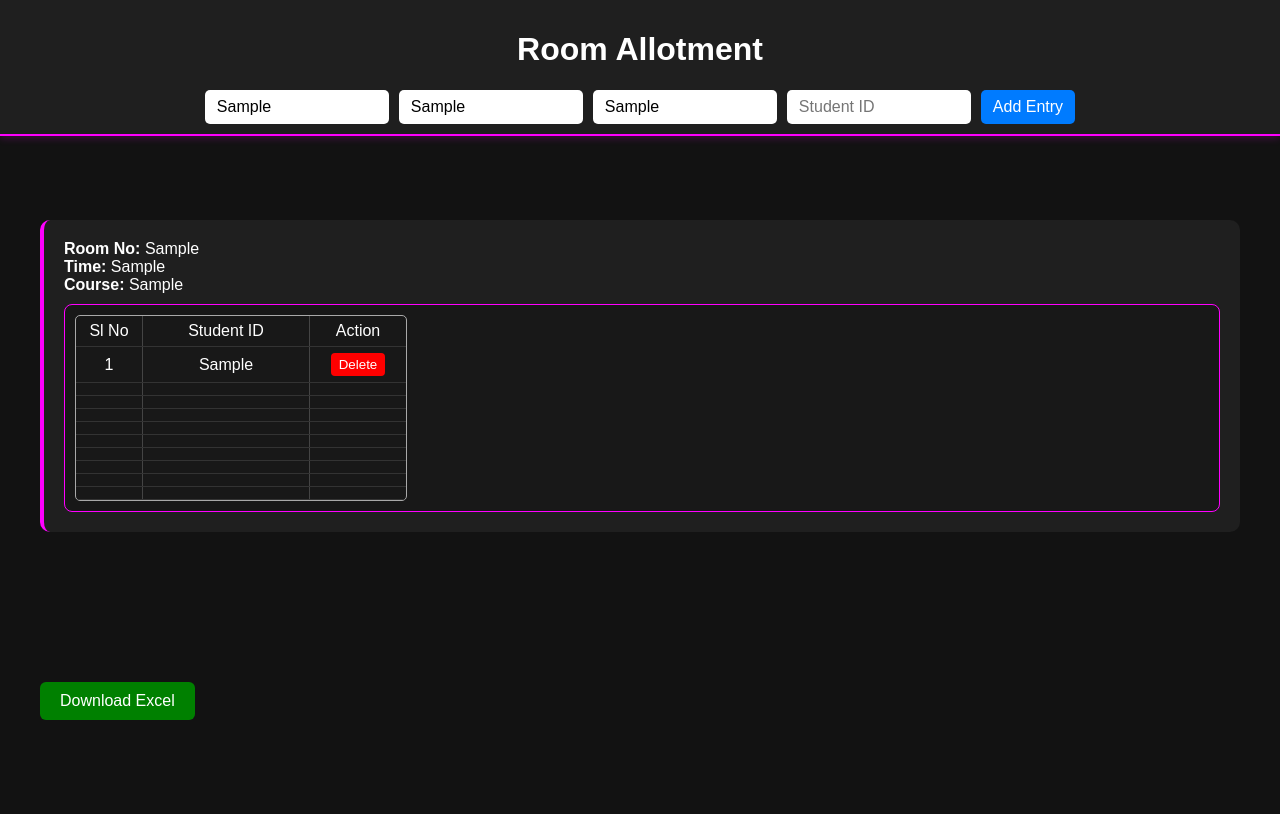
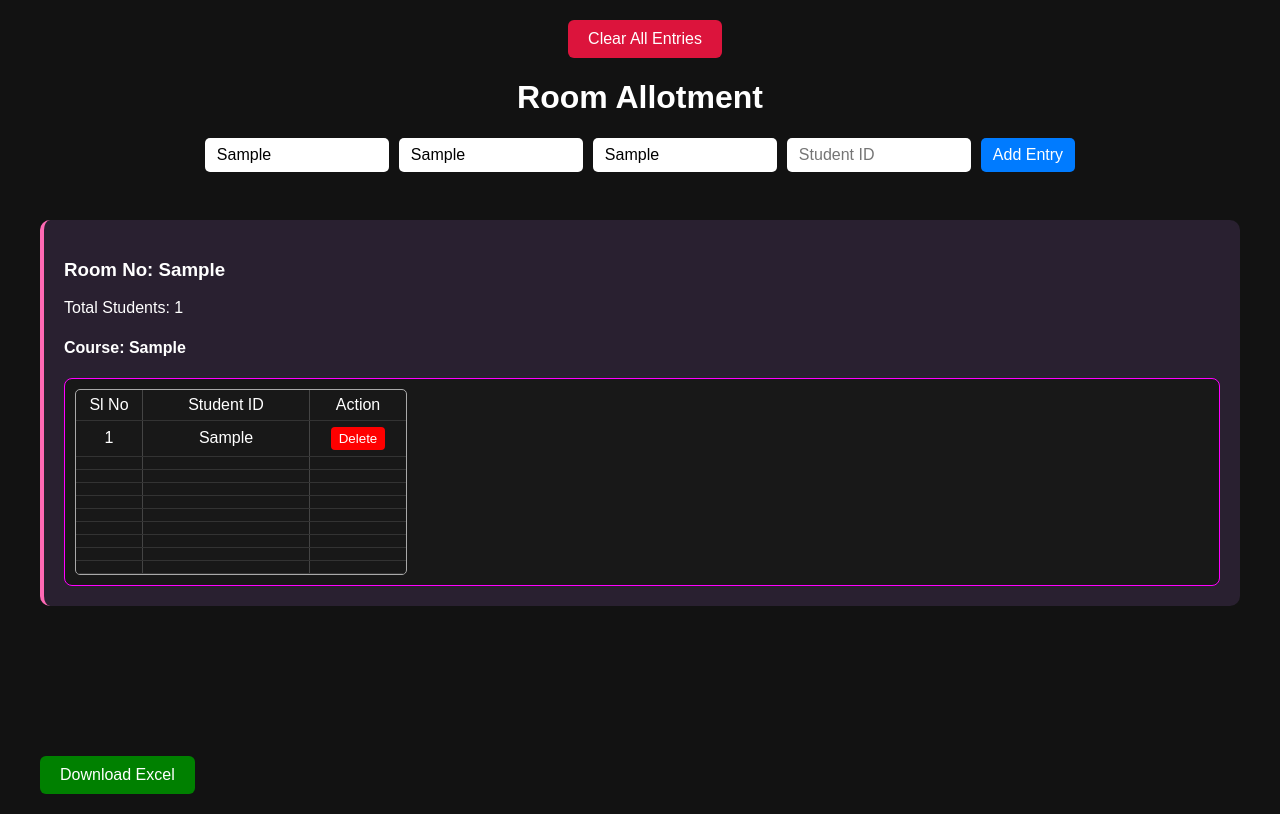
Before and after one commit to DeepakRajDmaranadu/ROOM-ALLOTMENT-V2, a React (Create React App) app: page / in a window 1280 px wide. Both pictures are taken after typing "Sample", "Sample", "Sample", "Sample" into the empty fields and a click on the button "Add Entry". Built offline with nearby package versions, Linux system fonts and the light colour scheme.

Commit message:
new commit

```diff
--- a/src/App.css
+++ b/src/App.css
@@ -1,3 +1,4 @@
+/* App.css */
 body {
   margin: 0;
   font-family: Arial, sans-serif;
@@ -16,12 +17,12 @@ body {
   top: 0;
   left: 0;
   right: 0;
-  background-color: #1f1f1f;
+  background-color:#121212;
   padding: 10px 0;
   z-index: 1000;
-  border-bottom: 2px solid fuchsia;
+  /* border-bottom: 2px solid fuchsia; */
   text-align: center;
-  box-shadow: 0 2px 8px rgba(255, 0, 255, 0.2);
+  /* box-shadow: 0 2px 8px rgba(255, 0, 255, 0.2); */
 }
 
 .form {
@@ -66,16 +67,36 @@ body {
 }
 
 .room {
-  background-color: #1f1f1f;
   margin-bottom: 30px;
   padding: 20px;
   border-radius: 10px;
-  border-left: 4px solid fuchsia;
   transition: transform 0.2s ease;
 }
 
 .room:hover {
   transform: scale(1.01);
+}
+
+/* Different colors for rooms */
+.pink {
+  background-color: #292030;
+  border-left: 4px solid hotpink;
+}
+.blue {
+  background-color: #1f2633;
+  border-left: 4px solid #3399ff;
+}
+.green {
+  background-color: #1f3326;
+  border-left: 4px solid #66cc66;
+}
+.orange {
+  background-color: #332a1f;
+  border-left: 4px solid orange;
+}
+.purple {
+  background-color: #2b1f33;
+  border-left: 4px solid violet;
 }
 
 .room-header {
@@ -141,7 +162,7 @@ body {
 }
 
 .delete-btn {
-  background-color: red;
+  background-color:red;
   color: white;
   padding: 4px 8px;
   border: none;
@@ -171,7 +192,24 @@ body {
 }
 
 @media (max-width: 480px) {
-  .room{
+  .room {
     margin-top: 300px;
   }
 }
+
+.clear-btn {
+  margin-top: 10px;
+  padding: 10px 20px;
+  background-color: crimson;
+  color: white;
+  border: none;
+  border-radius: 6px;
+  font-size: 16px;
+  cursor: pointer;
+  transition: background 0.3s ease;
+  margin-left: 10px;
+}
+
+.clear-btn:hover {
+  background-color: darkred;
+}
--- a/src/App.js
+++ b/src/App.js
@@ -1,13 +1,21 @@
-import React, { useState } from "react";
+// App.jsx
+import React, { useState, useEffect } from "react";
 import * as XLSX from "xlsx";
-import "./App.css"; // Optional if using your own CSS
+import "./App.css";
 
 export default function App() {
   const [room, setRoom] = useState("");
   const [time, setTime] = useState("");
   const [course, setCourse] = useState("");
   const [studentId, setStudentId] = useState("");
-  const [entries, setEntries] = useState([]);
+  const [entries, setEntries] = useState(() => {
+    const saved = localStorage.getItem("roomEntries");
+    return saved ? JSON.parse(saved) : [];
+  });
+
+  useEffect(() => {
+    localStorage.setItem("roomEntries", JSON.stringify(entries));
+  }, [entries]);
 
   const handleAddEntry = () => {
     if (!room || !time || !course || !studentId) {
@@ -17,7 +25,6 @@ export default function App() {
 
     setEntries([...entries, { room, time, course, studentId }]);
 
-    // Auto-increment student ID
     const match = studentId.match(/^(.*?)(\d+)$/);
     if (match) {
       const prefix = match[1];
@@ -33,31 +40,29 @@ export default function App() {
   };
 
   const handleDownload = () => {
-    const groupedByRoom = entries.reduce((acc, e) => {
-      if (!acc[e.room]) acc[e.room] = [];
-      acc[e.room].push(e);
+    const grouped = entries.reduce((acc, e) => {
+      if (!acc[e.room]) acc[e.room] = {};
+      if (!acc[e.room][e.course]) acc[e.room][e.course] = [];
+      acc[e.room][e.course].push(e);
       return acc;
     }, {});
 
     const wb = XLSX.utils.book_new();
     const sheetData = [];
 
-    Object.keys(groupedByRoom).forEach((room) => {
-      const students = groupedByRoom[room];
-      const { time, course } = students[0];
+    Object.entries(grouped).forEach(([room, courseObj]) => {
+      sheetData.push([`Room No: ${room}`]);
 
-      sheetData.push([`Room No: ${room}`]);
+      Object.entries(courseObj).forEach(([course, students]) => {
+        const { time } = students[0];
         sheetData.push([`Time: ${time}`]);
         sheetData.push([`Course: ${course}`]);
         sheetData.push([]);
 
         const maxRows = 10;
         const totalCols = Math.ceil(students.length / maxRows);
-
         const headerRow = [];
-      for (let i = 0; i < totalCols; i++) {
-        headerRow.push("Sl No", "Student ID");
-      }
+        for (let i = 0; i < totalCols; i++) headerRow.push("Sl No", "Student ID");
         sheetData.push(headerRow);
 
         for (let row = 0; row < maxRows; row++) {
@@ -72,7 +77,8 @@ export default function App() {
           }
           sheetData.push(rowData);
         }
-
+        sheetData.push([]);
+      });
       sheetData.push([]);
     });
 
@@ -82,69 +88,82 @@ export default function App() {
   };
 
   const groupedEntries = entries.reduce((acc, e, idx) => {
-    if (!acc[e.room]) acc[e.room] = [];
-    acc[e.room].push({ ...e, index: idx });
+    if (!acc[e.room]) acc[e.room] = {};
+    if (!acc[e.room][e.course]) acc[e.room][e.course] = [];
+    acc[e.room][e.course].push({ ...e, index: idx });
     return acc;
   }, {});
+
+  const getRoomColorClass = (roomName) => {
+    const roomIndex = Object.keys(groupedEntries).indexOf(roomName);
+    const colorClasses = ["pink", "blue", "green", "orange", "purple"];
+    return colorClasses[roomIndex % colorClasses.length];
+  };
 
   return (
     <div className="container">
       <div className="form-container">
+        <button
+          className="clear-btn"
+          onClick={() => {
+            if (window.confirm("Are you sure you want to clear all entries?")) {
+              localStorage.removeItem("roomEntries");
+              setEntries([]);
+            }
+          }}
+        >
+          Clear All Entries
+        </button>
+
         <h1>Room Allotment</h1>
         <div className="form">
-          <input
-            type="text"
-            placeholder="Room Number"
-            value={room}
-            onChange={(e) => setRoom(e.target.value)}
-          />
-          <input
-            type="text"
-            placeholder="Time"
-            value={time}
-            onChange={(e) => setTime(e.target.value)}
-          />
-          <input
-            type="text"
-            placeholder="Course"
-            value={course}
-            onChange={(e) => setCourse(e.target.value)}
-          />
+          <input type="text" placeholder="Room Number" value={room} onChange={(e) => setRoom(e.target.value)} />
+          <input type="text" placeholder="Time" value={time} onChange={(e) => setTime(e.target.value)} />
+          <input type="text" placeholder="Course" value={course} onChange={(e) => setCourse(e.target.value)} />
           <input
             type="text"
             placeholder="Student ID"
             value={studentId}
             onChange={(e) => setStudentId(e.target.value)}
             onKeyDown={(e) => {
+              const match = studentId.match(/^(.*?)(\d+)$/);
               if (e.key === "Enter") {
                 e.preventDefault();
                 handleAddEntry();
+              } else if ((e.key === "ArrowUp" || e.key === "ArrowDown") && match) {
+                e.preventDefault();
+                const prefix = match[1];
+                let number = parseInt(match[2]);
+
+                if (e.key === "ArrowUp") number++;
+                if (e.key === "ArrowDown" && number > 0) number--;
+
+                const newId = prefix + String(number).padStart(match[2].length, "0");
+                setStudentId(newId);
               }
             }}
           />
+
           <button onClick={handleAddEntry}>Add Entry</button>
         </div>
       </div>
 
       <div className="rooms-container">
-        {Object.keys(groupedEntries).map((roomKey) => {
-          const students = groupedEntries[roomKey];
-          const { time, course } = students[0];
+        {Object.entries(groupedEntries).map(([roomKey, courseObj]) => (
+          <div className={`room ${getRoomColorClass(roomKey)}`} key={roomKey}>
+            <div className="room-header">
+              <h3>Room No: {roomKey}</h3>
+              <p>Total Students: {Object.values(courseObj).reduce((a, arr) => a + arr.length, 0)}</p>
+            </div>
+
+            {Object.entries(courseObj).map(([course, students]) => {
               const maxRows = 10;
               const totalCols = Math.ceil(students.length / maxRows);
-          const columns = [];
-          for (let i = 0; i < totalCols; i++) {
-            columns.push(students.slice(i * maxRows, (i + 1) * maxRows));
-          }
+              const columns = Array.from({ length: totalCols }, (_, i) => students.slice(i * maxRows, (i + 1) * maxRows));
 
               return (
-            <div className="room" key={roomKey}>
-              <div className="room-header">
-                <div><strong>Room No:</strong> {roomKey}</div>
-                <div><strong>Time:</strong> {time}</div>
-                <div><strong>Course:</strong> {course}</div>
-              </div>
-
+                <div key={course} className="course-block">
+                  <h4>Course: {course}</h4>
                   <div className="table-excel">
                     {columns.map((col, colIndex) => (
                       <div className="student-column" key={colIndex}>
@@ -157,20 +176,11 @@ export default function App() {
                           const student = col[rowIndex];
                           return (
                             <div className="table-row" key={rowIndex}>
-                          <div className="table-cell slno-cell">
-                            {student ? rowIndex + 1 + colIndex * maxRows : ""}
-                          </div>
-                          <div className="table-cell id-cell">
-                            {student ? student.studentId : ""}
-                          </div>
+                              <div className="table-cell slno-cell">{student ? rowIndex + 1 + colIndex * maxRows : ""}</div>
+                              <div className="table-cell id-cell">{student ? student.studentId : ""}</div>
                               <div className="table-cell action-cell">
                                 {student && (
-                              <button
-                                className="delete-btn"
-                                onClick={() => handleDeleteEntry(student.index)}
-                              >
-                                Delete
-                              </button>
+                                  <button className="delete-btn" onClick={() => handleDeleteEntry(student.index)}>Delete</button>
                                 )}
                               </div>
                             </div>
@@ -183,10 +193,10 @@ export default function App() {
               );
             })}
           </div>
+        ))}
+      </div>
 
-      <button className="download-btn" onClick={handleDownload}>
-        Download Excel
-      </button>
+      <button className="download-btn" onClick={handleDownload}>Download Excel</button>
     </div>
   );
 }
```
Lines whose indentation alone changed are shown as unchanged.
